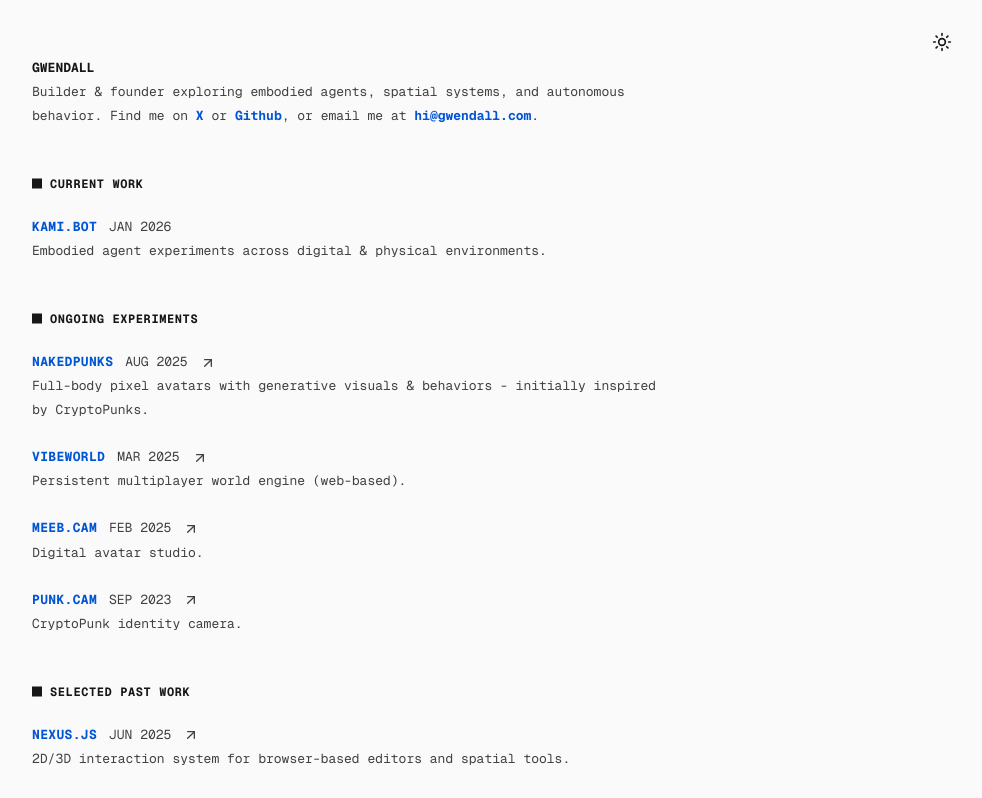
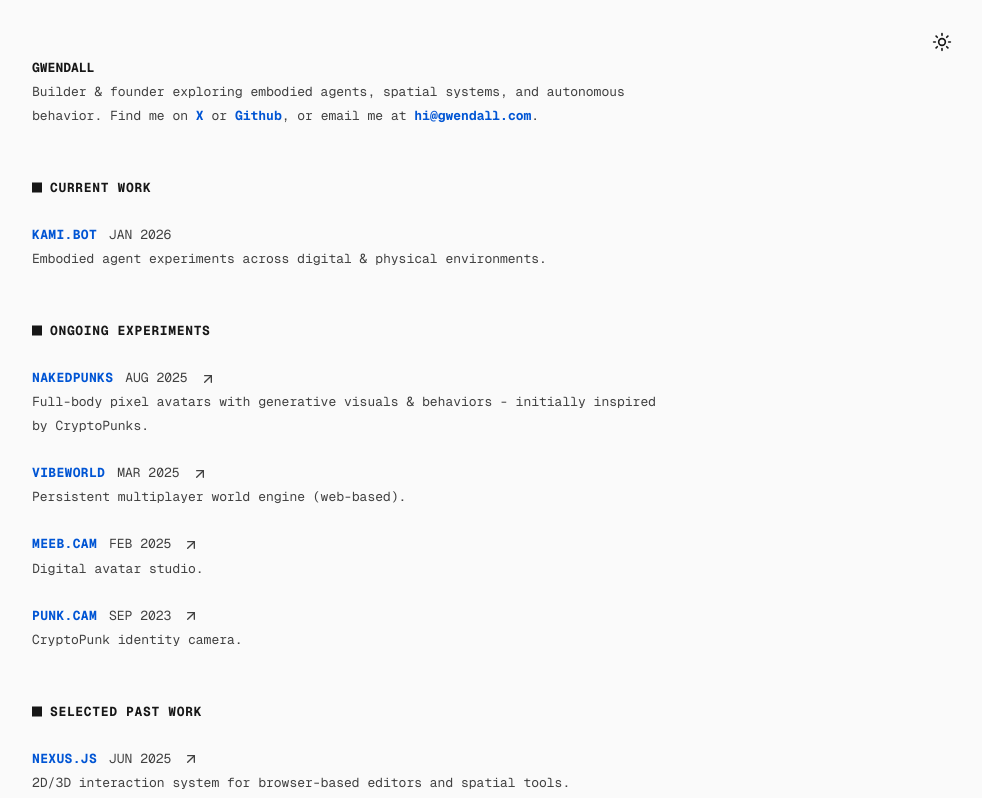
Before and after one commit to gwendall/gwendall, a Next.js app: page / in a window 1280 px wide. Shown: the top 798 px of the page, without its empty margins (296-1278 px from the left). Built offline with nearby package versions, Linux system fonts and the light colour scheme.

Commit message:
Remove text-xs class from section title
The text-xs class was removed from the section title in ProjectList.tsx, allowing the title to inherit the default font size. This may improve readability or align with updated design requirements.

```diff
--- a/src/app/components/ProjectList.tsx
+++ b/src/app/components/ProjectList.tsx
@@ -76,7 +76,7 @@ export function Section({ title, items, description }: { title: string; items: P
     <section>
       <div className="flex items-center gap-2 mb-2">
         <div className="w-2.5 h-2.5 bg-foreground -translate-y-[0.5px]" aria-hidden="true" />
-        <h2 className="font-bold text-foreground text-xs tracking-wider uppercase">{title}</h2>
+        <h2 className="font-bold text-foreground tracking-wider uppercase">{title}</h2>
       </div>
       {description && (
         <p className="text-foreground-muted mb-6">{description}</p>
```
